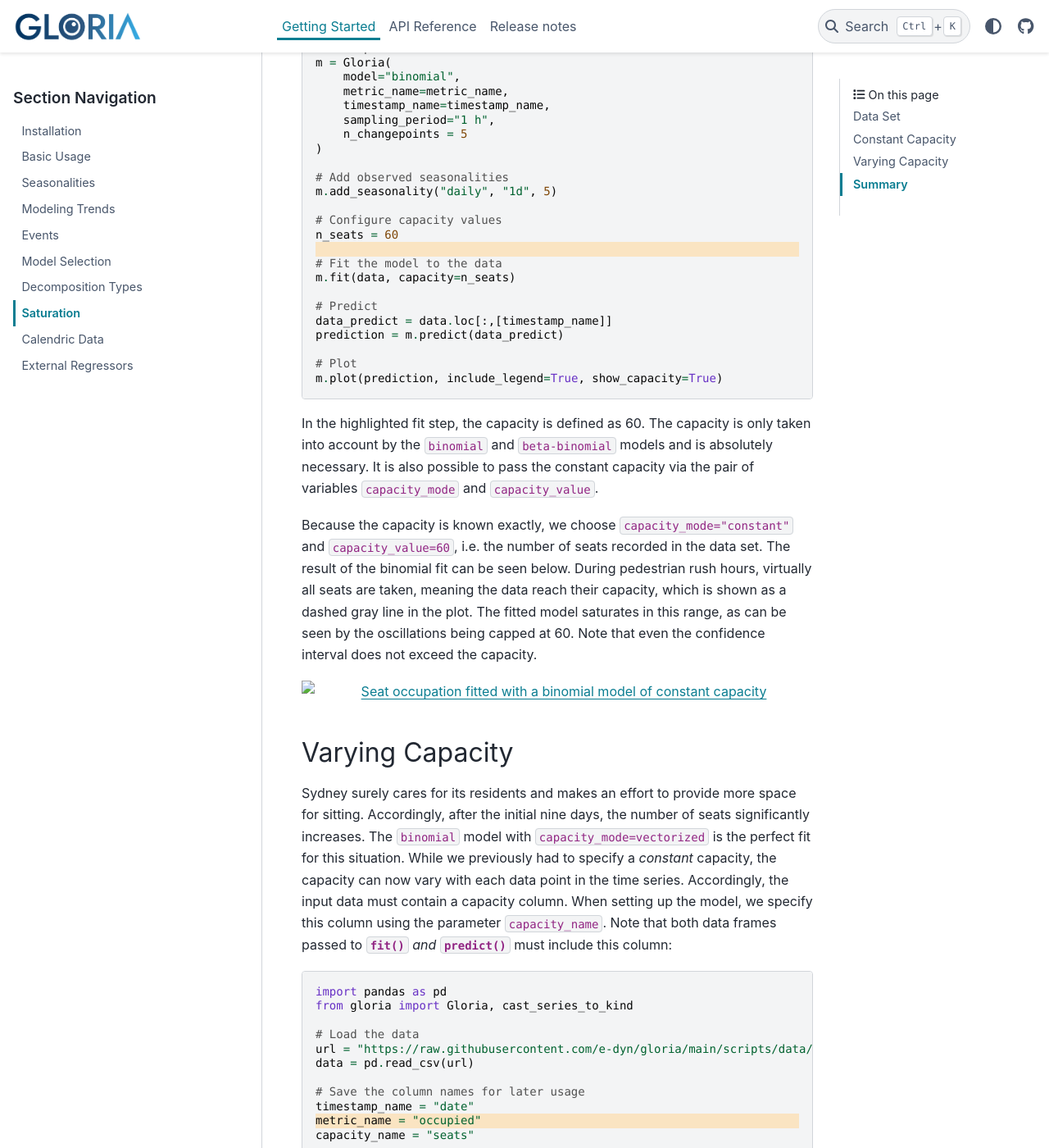
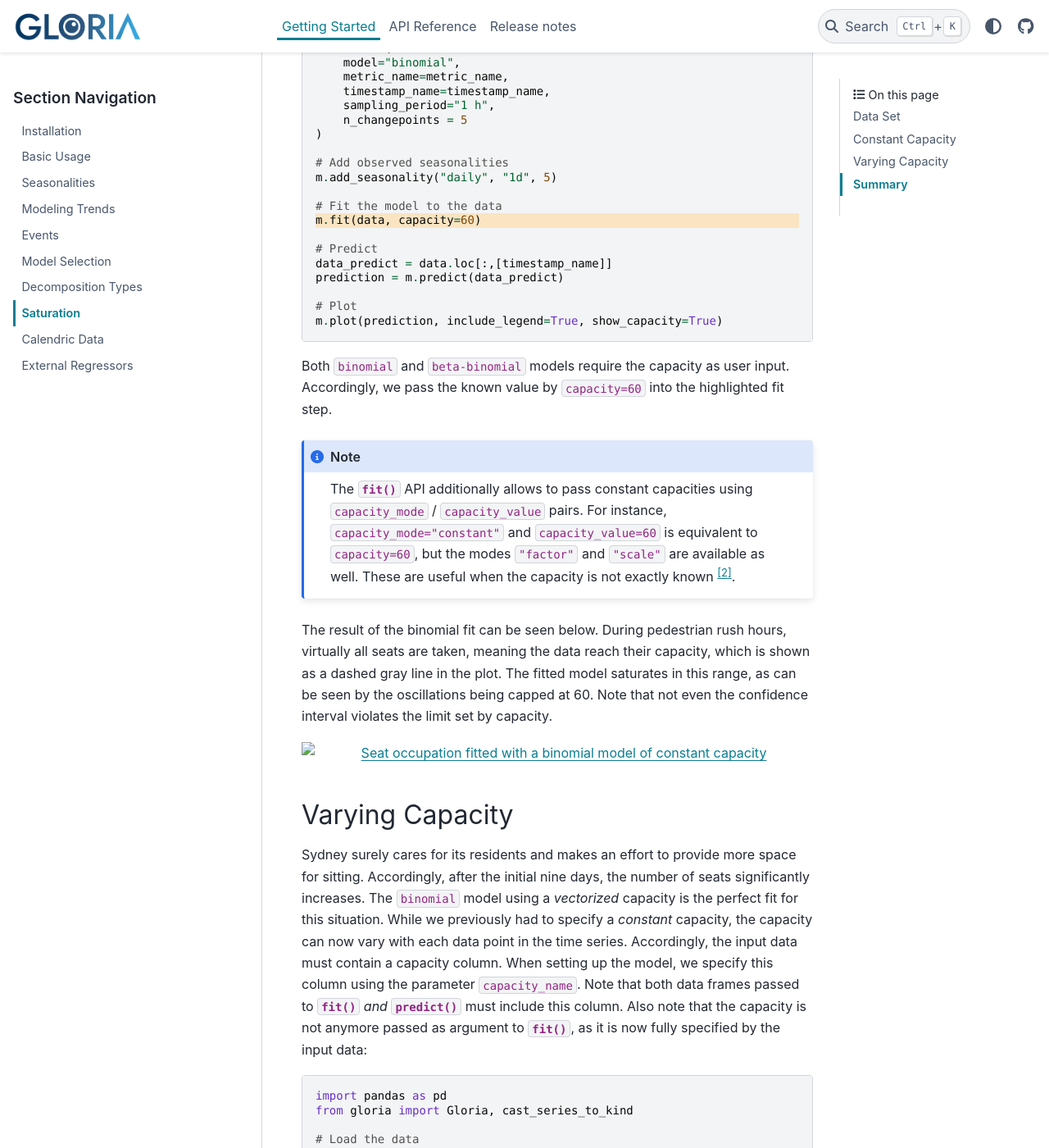
Before and after one commit to e-dyn/gloria, a Sphinx documentation site: the page built from doc/source/get_started/saturation.rst, in a window 1280 px wide and 1400 px high, scrolled down 1268 px. Shown: the whole window at 82% size. Built offline with Sphinx 7.4.7 and the PyData theme 0.15.4, drawn with Linux system fonts in a browser that asks for light colours; some of the changed text lies outside the part shown.

Commit message:
- Realigned all code-block highlights - Updated Constant Capacity example text to match capacity=60 usage - Moved table explaining capacity mode/value pairs to a footnote and added info box to Constant Capacity Example refering to the table - Removed all mentions of non-existent vectorized capacity mode - Added capacity_mode=constant to Gloria.fit() API docs

```diff
--- a/doc/source/get_started/saturation.rst
+++ b/doc/source/get_started/saturation.rst
@@ -33,7 +33,6 @@ We first restrict the data set to the initial nine days. In this range, the tota
    # Load the data
    url = "https://raw.githubusercontent.com/e-dyn/gloria/main/scripts/data/real/seat_occupancy.csv"
    data = pd.read_csv(url).head(220)
-
 
    # Save the column names for later usage
    timestamp_name = "date"
@@ -57,11 +56,8 @@ We first restrict the data set to the initial nine days. In this range, the tota
    # Add observed seasonalities
    m.add_seasonality("daily", "1d", 5)
 
-   # Configure capacity values
-   n_seats = 60
-
    # Fit the model to the data
-   m.fit(data, capacity=n_seats)
+   m.fit(data, capacity=60)
 
    # Predict
    data_predict = data.loc[:,[timestamp_name]]
@@ -70,9 +66,12 @@ We first restrict the data set to the initial nine days. In this range, the tota
    # Plot
    m.plot(prediction, include_legend=True, show_capacity=True)
 
-In the highlighted fit step, the capacity is defined as 60. The capacity is only taken into account by the ``binomial`` and ``beta-binomial`` models and is absolutely necessary. It is also possible to pass the constant capacity via the pair of variables ``capacity_mode`` and ``capacity_value``.
+Both ``binomial`` and ``beta-binomial`` models require the capacity as user input. Accordingly, we pass the known value by ``capacity=60`` into the highlighted fit step.
 
-Because the capacity is known exactly, we choose ``capacity_mode="constant"`` and ``capacity_value=60``, i.e. the number of seats recorded in the data set. The result of the binomial fit can be seen below. During pedestrian rush hours, virtually all seats are taken, meaning the data reach their capacity, which is shown as a dashed gray line in the plot. The fitted model saturates in this range, as can be seen by the oscillations being capped at 60. Note that even the confidence interval does not exceed the capacity.
+.. note::
+    The :meth:`~Gloria.fit` API additionally allows to pass constant capacities using ``capacity_mode`` / ``capacity_value`` pairs. For instance, ``capacity_mode="constant"`` and ``capacity_value=60`` is equivalent to ``capacity=60``, but the modes ``"factor"`` and ``"scale"`` are available as well. These are useful when the capacity is not exactly known [#f2]_.
+
+The result of the binomial fit can be seen below. During pedestrian rush hours, virtually all seats are taken, meaning the data reach their capacity, which is shown as a dashed gray line in the plot. The fitted model saturates in this range, as can be seen by the oscillations being capped at 60. Note that not even the confidence interval violates the limit set by capacity.
 
 .. image:: pics/saturation_fig01.png
   :align: center
@@ -83,10 +82,10 @@ Because the capacity is known exactly, we choose ``capacity_mode="constant"`` an
 Varying Capacity
 ----------------
 
-Sydney surely cares for its residents and makes an effort to provide more space for sitting. Accordingly, after the initial nine days, the number of seats significantly increases. The ``binomial`` model with ``capacity_mode=vectorized`` is the perfect fit for this situation. While we previously had to specify a *constant* capacity, the capacity can now vary with each data point in the time series. Accordingly, the input data must contain a capacity column. When setting up the model, we specify this column using the parameter ``capacity_name``. Note that both data frames passed to :meth:`~Gloria.fit` *and* :meth:`~Gloria.predict` must include this column:
+Sydney surely cares for its residents and makes an effort to provide more space for sitting. Accordingly, after the initial nine days, the number of seats significantly increases. The ``binomial`` model using a *vectorized* capacity is the perfect fit for this situation. While we previously had to specify a *constant* capacity, the capacity can now vary with each data point in the time series. Accordingly, the input data must contain a capacity column. When setting up the model, we specify this column using the parameter ``capacity_name``. Note that both data frames passed to :meth:`~Gloria.fit` *and* :meth:`~Gloria.predict` must include this column. Also note that the capacity is not anymore passed as argument to :meth:`~Gloria.fit`, as it is now fully specified by the input data:
 
 .. code-block:: python
-    :emphasize-lines: 10, 17, 24, 33
+    :emphasize-lines: 11, 18, 25, 34
 
     import pandas as pd
     from gloria import Gloria, cast_series_to_kind
@@ -112,7 +111,7 @@ Sydney surely cares for its residents and makes an effort to provide more space
         model="binomial",
         metric_name=metric_name,
         timestamp_name=timestamp_name,
-        capacity_name="seats",
+        capacity_name=capacity_name,
         sampling_period="1 h",
         n_changepoints = 5
     )
@@ -121,7 +120,7 @@ Sydney surely cares for its residents and makes an effort to provide more space
     m.add_seasonality("daily", "1d", 5)
 
     # Fit the model to the data
-    m.fit(data, capacity_mode="vectorized")
+    m.fit(data)
 
     # Predict
     data_predict = data.loc[:,[timestamp_name, capacity_name]]
@@ -143,7 +142,13 @@ Summary
 
 In this tutorial, we saw how Gloria’s bounded-count models behave when a time series approaches its capacity. In such cases, the models automatically dampen further growth: seasonal components are clipped to the ceiling, trend changepoints flatten, and predictive intervals are truncated so they never exceed the specified upper limit. Whether the capacity is fixed  or time-varying, Gloria incorporates the bound directly into the likelihood, allowing it to represent the transition from linear growth to a plateau without manual tuning. As a result, forecasts remain realistic even in heavily saturated regimes, while still tracking ordinary fluctuations when the system operates below capacity.
 
-The capacities are configured via the parameters ``capacity_mode`` and ``capacity_value``. There are four available modes:
+
+
+.. rubric:: Footnotes
+
+.. [#f1] More precisely, ``count`` was summed over the hourly measurements of four separate sensors distributed across the city.
+
+.. [#f2] Available ``capacity_mode`` and ``capacity_value`` parameter pairs are listed in the following table:
 
 .. list-table::
    :header-rows: 1
@@ -161,10 +166,3 @@ The capacities are configured via the parameters ``capacity_mode`` and ``capacit
    * - ``"scale"``
      - The capacity is optimized such that the response variable is distributed around the expectation value :math:`N \times p` with :math:`N=` capacity and :math:`p=` ``value``. This mode is the default using ``value=0.5``
      - ``value`` must be in :math:`[0,1]`
-   * - ``"vectorized"``
-     - ``value`` varies with each data point in the time series. The corresponding column ``capacity_name`` must be provided by the input data.
-     - ``value`` in the ``capacity_name`` column must not exceed the corresponding values in the metric column.
-
-.. rubric:: Footnotes
-
-.. [#f1] More precisely, ``count`` was summed over the hourly measurements of four separate sensors distributed across the city.
```
Also changed, not shown: other parts of doc/source/get_started/saturation.rst (+1 -1 lines), 7 other files.
